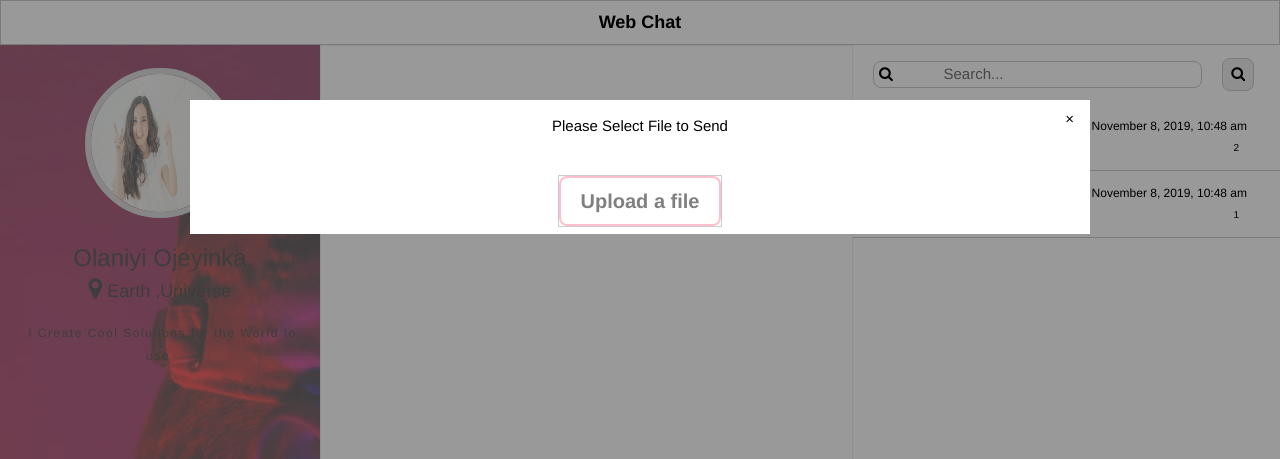
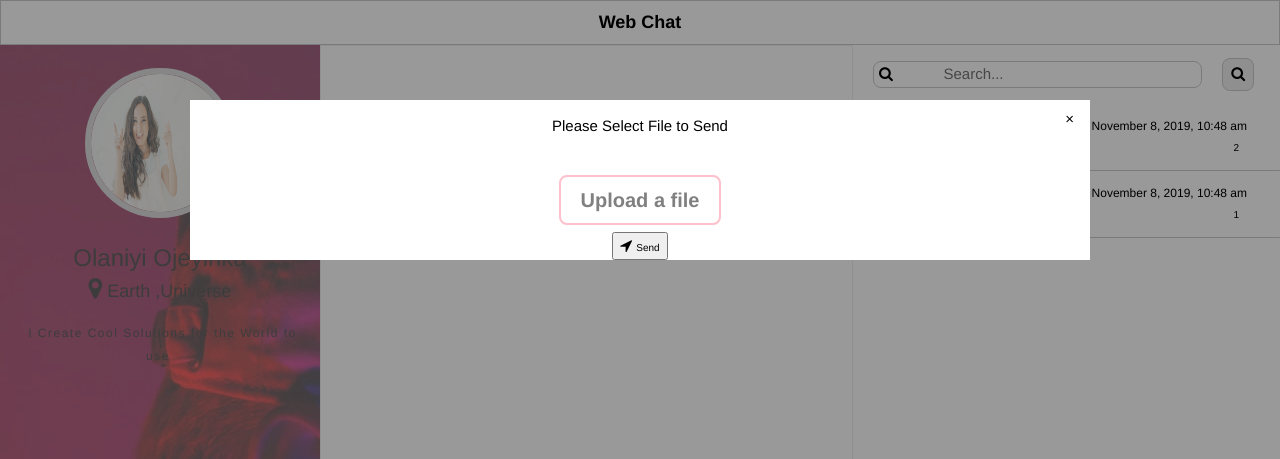
Before and after one commit to Niyiojeyinka/one-page-desktop-chat, a PHP site: page / in a window 1280 px wide, after a click that opens the changed part. Shown: the top 459 px of the page. Run offline with PHP 8.4, Linux system fonts and the light colour scheme; data comes from the database, SQL or seed files in the repository.

Commit message:
added the send  button

```diff
--- a/chat.php
+++ b/chat.php
@@ -35,10 +35,13 @@
       class="w3-button w3-display-topright">&times;</span>
       <p>Please Select File to Send</p><br>
          <div class="w3-padding-jumbo">
-         <div class="upload-btn-wrapper w3-border">
+         <div class="upload-btn-wrapper ww-margin">
   <button class="btn">Upload a file</button>
   <input type="file" name="myfile" />
 </div>
+<br>
+<button><i class="fa fa-location-arrow w3-text-pink"></i> <span class="w3-tiny">Send</span></button>
+
 
          </div>
     </div>
```
